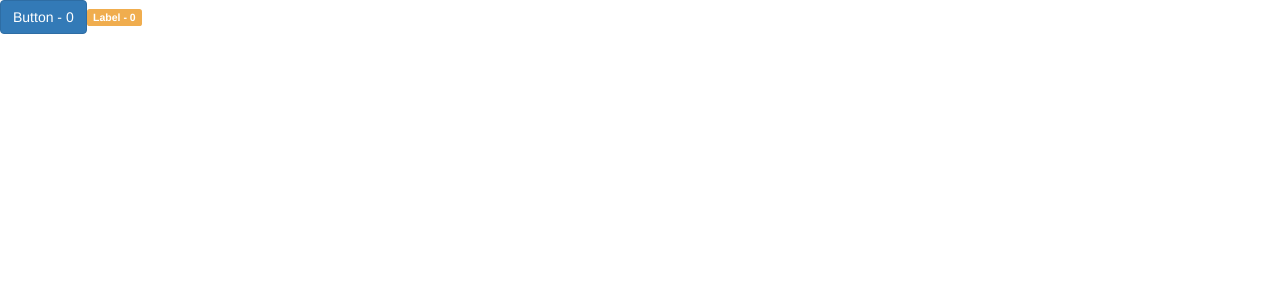
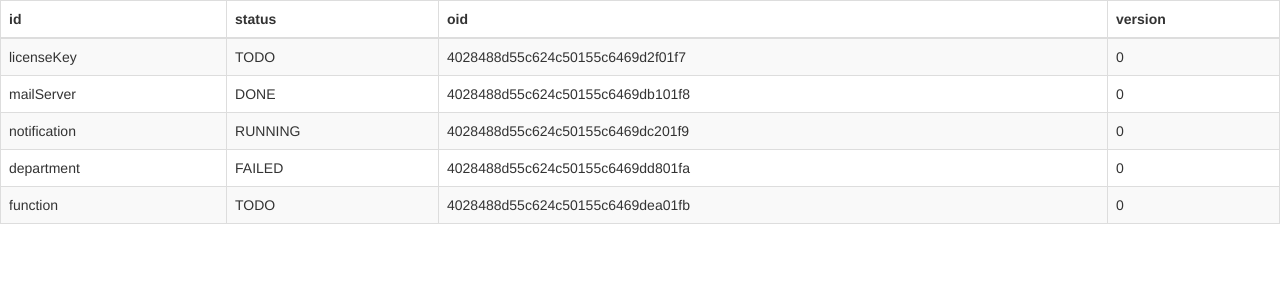
Before and after one commit to caiozeando/react-fundamentals, a React app: page / in a window 1280 px wide. Shown: the top 300 px of the page. Built offline with nearby package versions, Linux system fonts and the light colour scheme.

Commit message:
generated components

```diff
--- a/App.js
+++ b/App.js
@@ -1,62 +1,42 @@
 import React from 'react';
 
-let Mixin = InnerComponent => class extends React.Component {
+class App extends React.Component {
 	constructor() {
 		super()
 
-		this.update = this.update.bind(this)
-		this.state = {val: 0}
-	}
-
-	update() {
-		this.setState({val: this.state.val + 1});
-	}
-
-	componentWillMount() {
-		console.log('will mount')
+		this.state = {data: [{"id":"licenseKey","status":"TODO","oid":"4028488d55c624c50155c6469d2f01f7","version":0},{"id":"mailServer","status":"DONE","oid":"4028488d55c624c50155c6469db101f8","version":0},{"id":"notification","status":"RUNNING","oid":"4028488d55c624c50155c6469dc201f9","version":0},{"id":"department","status":"FAILED","oid":"4028488d55c624c50155c6469dd801fa","version":0},{"id":"function","status":"TODO","oid":"4028488d55c624c50155c6469dea01fb","version":0}]}
 	}
 
 	render() {
+		let rows = this.state.data.map( step => {
+			return <StepRow key={step.oid} data={step} />
+		})
+
 		return (
-			<InnerComponent
-				update={this.update}
-				{...this.state}
-				{...this.props}
-			/>
-		)
-	}
-
-	componentDidMount() {
-		console.log('mounted')
-	}
-}
-
-const Button = (props)  => 	<button
-								className="btn btn-primary"
-								onClick={props.update}>
-									{props.txt}  - {props.val}
-							</button>
-
-const Label = (props)  => 	<label
-								className="label label-warning"
-								onMouseMove={props.update}>
-									{props.txt}  - {props.val}
-							</label>
-
-
-let ButtonMixed = Mixin(Button)
-
-let LabelMixed = Mixin(Label)
-
-class App extends React.Component {
-	render() {
-		return (
-			<div>
-				<ButtonMixed txt="Button"/>
-				<LabelMixed  txt="Label"/>
-			</div>
+			<table className="table table-bordered table-striped">
+				<thead>
+					<tr>
+						<th> id </th>
+						<th> status </th>
+						<th> oid </th>
+						<th> version </th>
+					</tr>
+				</thead>
+				<tbody>{rows}</tbody>
+			</table>
 		)
 	}
 }
 
+const StepRow = (props) => {
+	return (
+		<tr>
+			<td>{props.data.id}</td>
+			<td>{props.data.status}</td>
+			<td>{props.data.oid}</td>
+			<td>{props.data.version}</td>
+		</tr>
+	)
+}
+
 export default App
```
